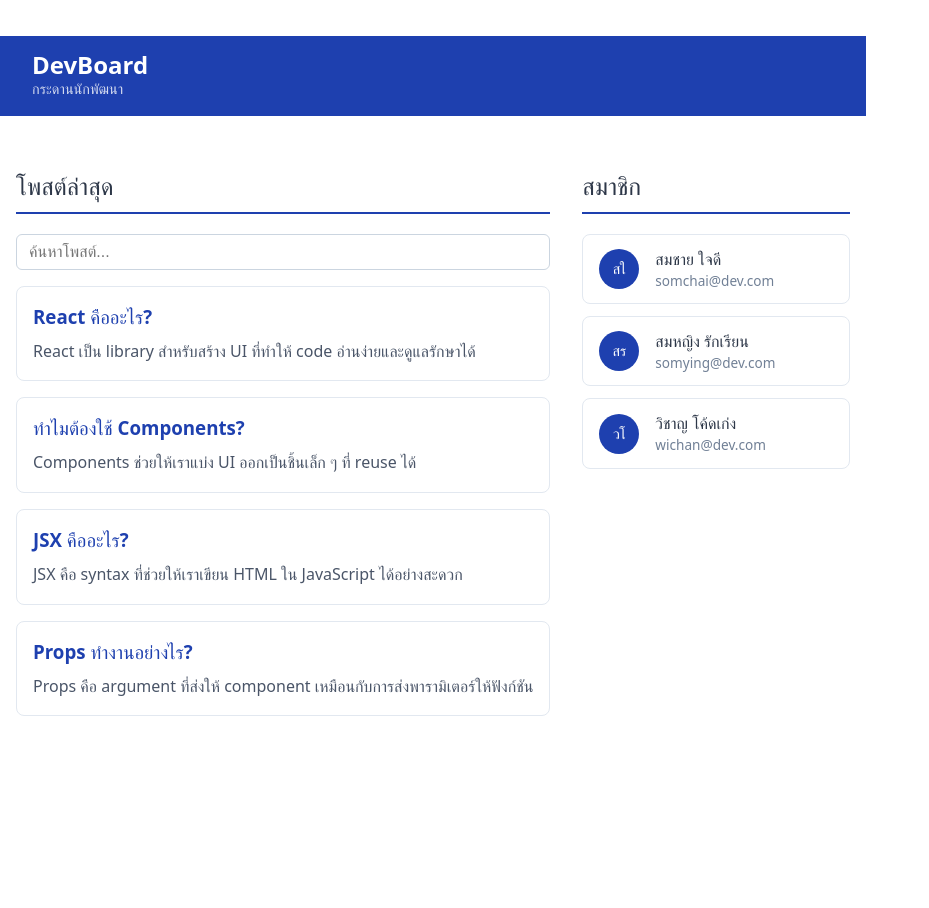
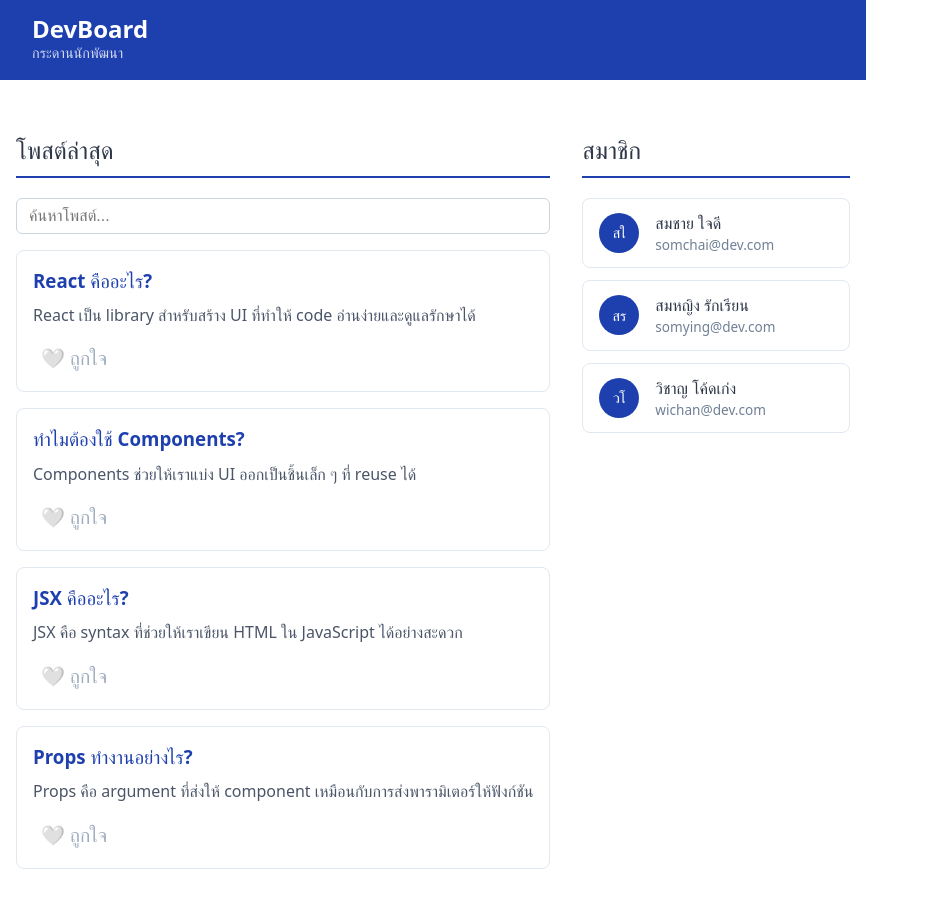
Before and after one commit to 67160013/devboard, a React (Vite) app: page / in a window 1280 px wide. Shown: the top 908 px of the page, without its empty margins (0-929 px from the left). Before the commit the page ends 800 px from the top, so only its background shows below. Built offline with nearby package versions, Linux system fonts and the light colour scheme.

Commit message:
Add favorite toggle button in PostCard

```diff
--- a/src/components/PostCard.jsx
+++ b/src/components/PostCard.jsx
@@ -1,4 +1,4 @@
-function PostCard({ title, body }) {
+function PostCard({ title, body, isFavorite, onToggleFavorite }) {
   return (
     <div
       style={{
@@ -9,8 +9,35 @@
         background: "white",
       }}
     >
-      <h3 style={{ margin: "0 0 0.5rem", color: "#1e40af" }}>{title}</h3>
-      <p style={{ margin: 0, color: "#4a5568", lineHeight: 1.6 }}>{body}</p>
+      <h3 style={{ margin: "0 0 0.5rem", color: "#1e40af" }}>
+        {title}
+      </h3>
+
+      <p
+        style={{
+          margin: "0 0 0.75rem",
+          color: "#4a5568",
+          lineHeight: 1.6,
+        }}
+      >
+        {body}
+      </p>
+
+      {/* ปุ่มถูกใจ */}
+      <button
+        onClick={onToggleFavorite}
+        style={{
+          background: "none",
+          border: "none",
+          cursor: "pointer",
+          fontSize: "1.2rem",
+          padding: "0.25rem 0.5rem",
+          borderRadius: "4px",
+          color: isFavorite ? "#e53e3e" : "#a0aec0",
+        }}
+      >
+        {isFavorite ? "❤️ ถูกใจแล้ว" : "🤍 ถูกใจ"}
+      </button>
     </div>
   );
 }
```
